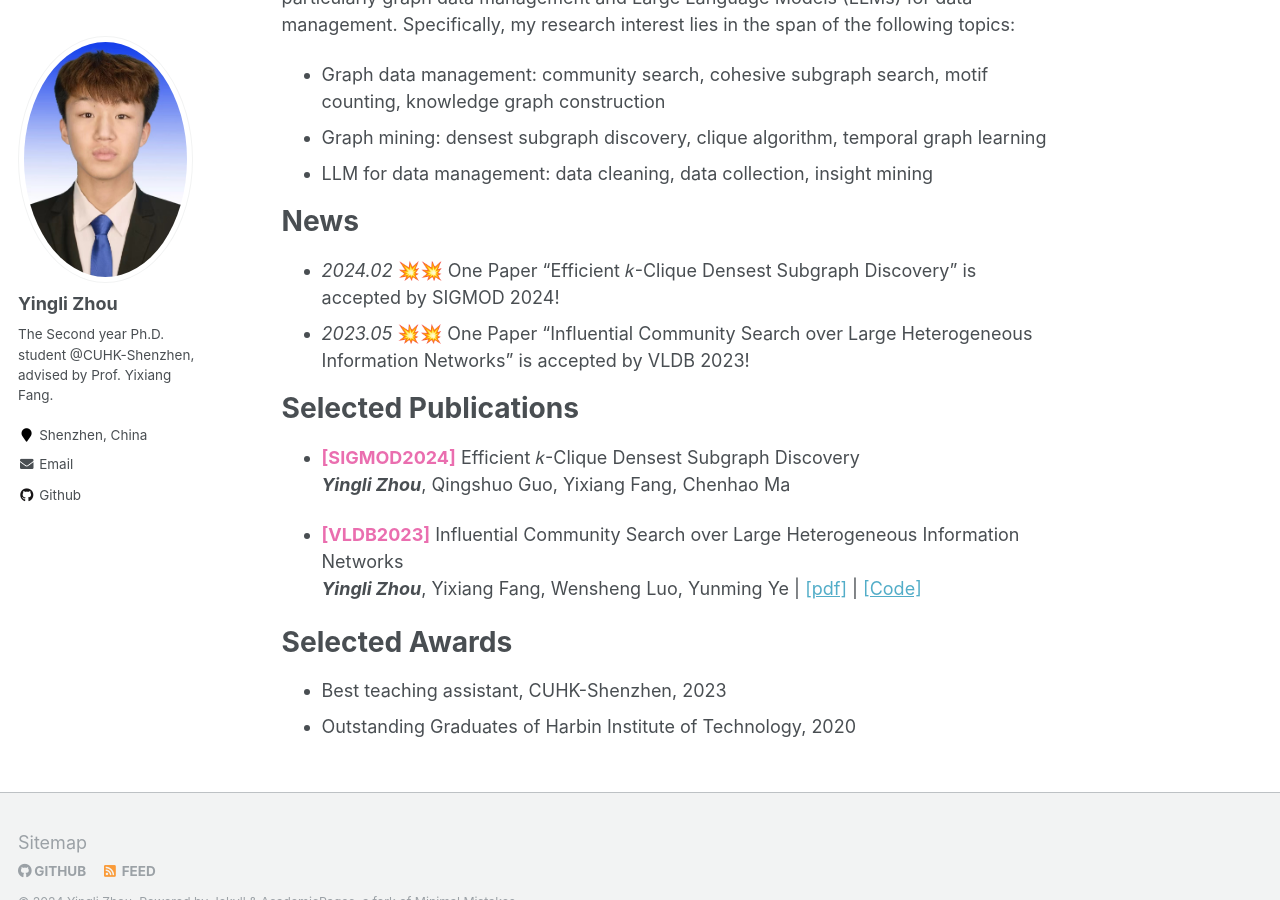
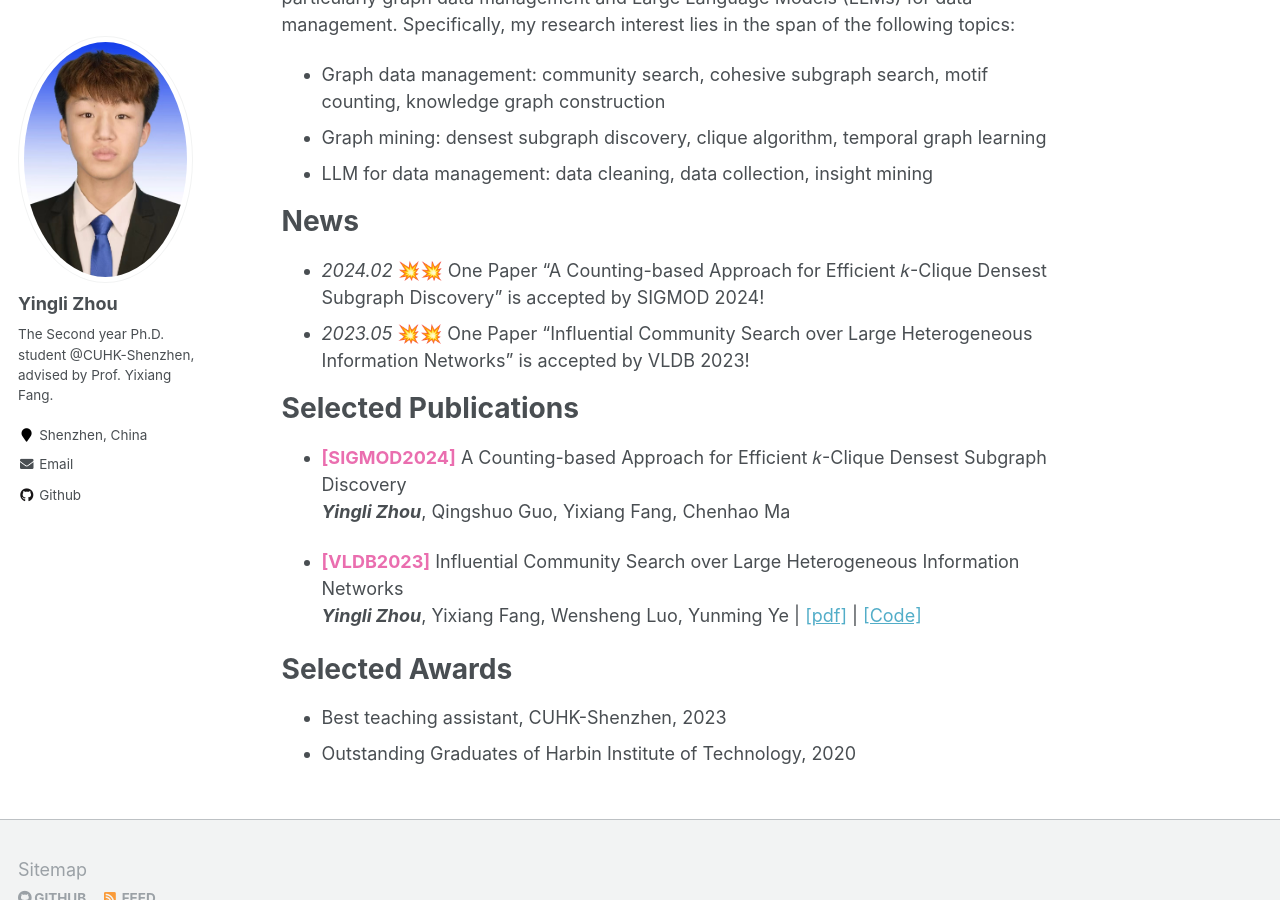
Before and after one commit to yujiachen99/yujiachen99.github.io, a Jekyll site: the page built from _pages/about.md, in a window 1280 px wide and 900 px high, scrolled down 487 px. Built offline with Jekyll 4.4.1, drawn with Linux system fonts in a browser that asks for light colours.

Commit message:
revise_paper

```diff
--- a/_pages/about.md
+++ b/_pages/about.md
@@ -23,12 +23,12 @@ My  research interests mainly focus on large-scale data management and data mini
 
 
 #  News
-- *2024.02* 💥💥 One Paper "Efficient 𝑘-Clique Densest Subgraph Discovery" is accepted by SIGMOD 2024!
+- *2024.02* 💥💥 One Paper "A Counting-based Approach for Efficient 𝑘-Clique Densest Subgraph Discovery" is accepted by SIGMOD 2024!
 - *2023.05* 💥💥 One Paper "Influential Community Search over Large Heterogeneous Information Networks" is accepted by VLDB 2023!
 
 # Selected Publications
 
-- **<font color="#ea6eaf">[SIGMOD2024]</font>** Efficient 𝑘-Clique Densest Subgraph Discovery
+- **<font color="#ea6eaf">[SIGMOD2024]</font>** A Counting-based Approach for Efficient 𝑘-Clique Densest Subgraph Discovery
 _**Yingli Zhou**_, Qingshuo Guo, Yixiang Fang, Chenhao Ma
 
 - **<font color="#ea6eaf">[VLDB2023]</font>** Influential Community Search over Large Heterogeneous Information Networks
```
Also changed, not shown: _pages/publications.md (+1 -1 lines).
